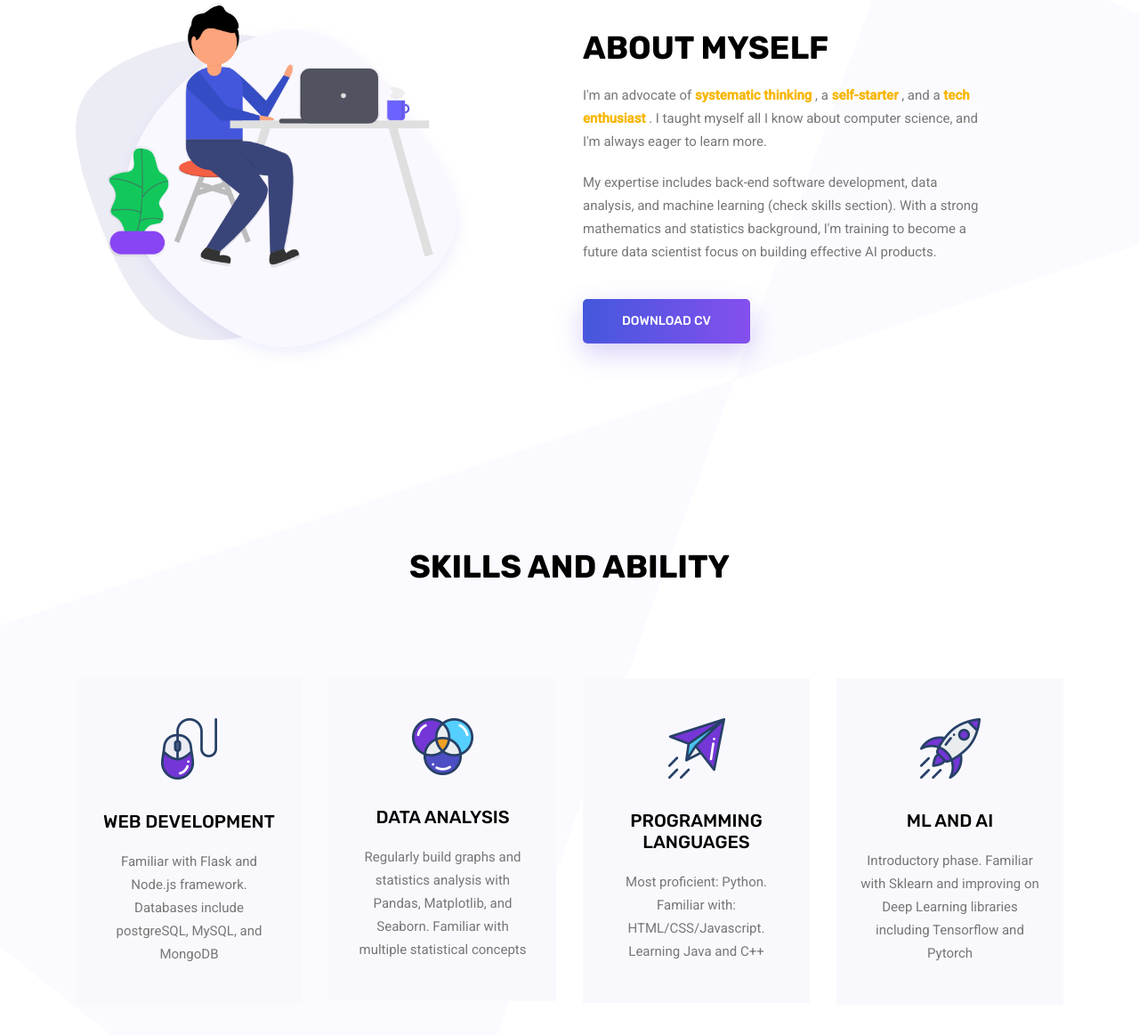
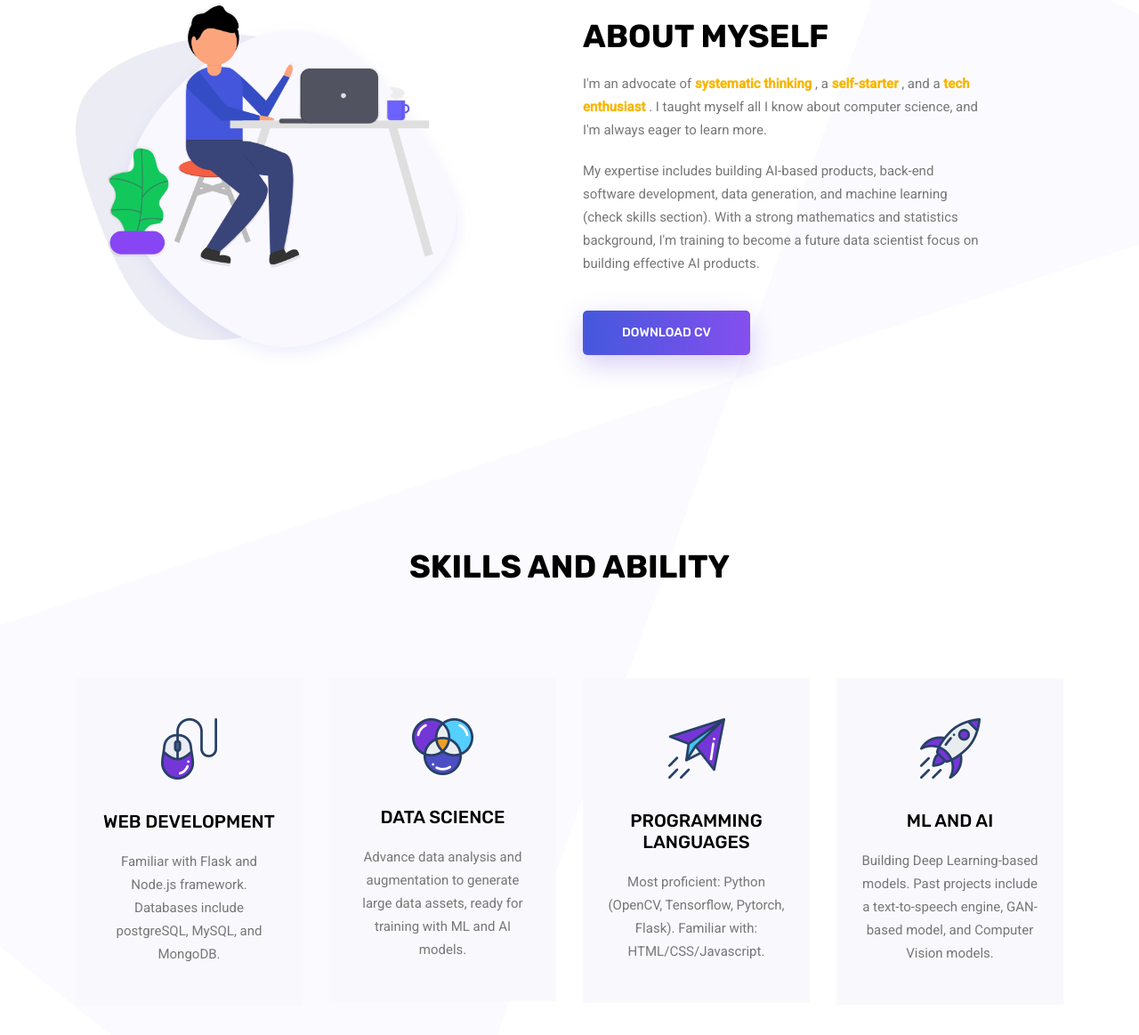
Before and after one commit to attrung/attrung.github.io, a plain HTML site: page index.html in a window 1280 px wide. Shown: the part 826-1989 px from the top of the page at 89% size. Drawn offline with Linux system fonts and the light colour scheme; some packages are replaced by stand-ins of ours.

Commit message:
update as of Aug 2020

```diff
--- a/index.html
+++ b/index.html
@@ -55,10 +55,10 @@
 						<div class="banner_content">
 							<h3 class="text-uppercase">Hell0</h3>
 							<h1 class="text-uppercase">I am Trung Nguyen</h1>
-							<h5 class="text-uppercase"> Back-End Software Engineer <br> and AI Enthusiast</h5>
+							<h5 class="text-uppercase"> Software Engineer <br> AI and Machine Learning <br></h5>
 							<div class="d-flex align-items-center">
 								<a class="primary_btn" href="contact.html"><span> Contact Me</span></a>
-								<a class="primary_btn tr-bg" href="https://drive.google.com/file/d/1KYbBH9t19pLzoxNGkgx08CaidqbVkcIZ/view?usp=sharing" target="_blank"><span>Get CV</span></a>
+								<a class="primary_btn tr-bg" href="https://drive.google.com/file/d/1T0p8QHSlEtcAgkgF9TpSnHzxrJ2xTKq-/view?usp=sharing" target="_blank"><span>Get CV</span></a>
 							</div>
 						</div>
 					</div>
@@ -91,11 +91,11 @@
 							myself all I know about computer science, and I'm always eager to learn more.
 						</p>
 						<p>
-							My expertise includes back-end software development, data analysis, and machine learning
+							My expertise includes building AI-based products, back-end software development, data generation, and machine learning
 							(check skills section). With a strong mathematics and statistics background, I'm training
 							to become a future data scientist focus on building effective AI products.
 						</p>
-						<a class="primary_btn" href="https://drive.google.com/file/d/1KYbBH9t19pLzoxNGkgx08CaidqbVkcIZ/view?usp=sharing" target="_blank"><span>Download CV</span></a>
+						<a class="primary_btn" href="https://drive.google.com/file/d/1T0p8QHSlEtcAgkgF9TpSnHzxrJ2xTKq-/view?usp=sharing" target="_blank"><span>Download CV</span></a>
 					</div>
 				</div>
 			</div>
@@ -120,28 +120,28 @@
 					<div class="feature_item">
 						<img src="img/services/s1.png" alt="">
 						<h4> Web Development </h4>
-						<p> Familiar with Flask and Node.js framework. Databases include postgreSQL, MySQL, and MongoDB </p>
+						<p> Familiar with Flask and Node.js framework. Databases include postgreSQL, MySQL, and MongoDB.               </p>
 					</div>
 				</div>
 				<div class="col-lg-3 col-md-6">
 					<div class="feature_item">
 						<img src="img/services/s2.png" alt="">
-						<h4> Data Analysis </h4>
-						<p> Regularly build graphs and statistics analysis with Pandas, Matplotlib, and Seaborn. Familiar with multiple statistical concepts</p>
+						<h4> Data Science </h4>
+						<p> Advance data analysis and augmentation to generate large data assets, ready for training with ML and AI models. </p>
 					</div>
 				</div>
 				<div class="col-lg-3 col-md-6">
 					<div class="feature_item">
 						<img src="img/services/s3.png" alt="">
 						<h4> Programming languages </h4>
-						<p> Most proficient: Python. Familiar with: HTML/CSS/Javascript. Learning Java and C++ </p>
+						<p> Most proficient: Python (OpenCV, Tensorflow, Pytorch, Flask). Familiar with: HTML/CSS/Javascript.</p>
 					</div>
 				</div>
 				<div class="col-lg-3 col-md-6">
 					<div class="feature_item">
 						<img src="img/services/s4.png" alt="">
 						<h4>ML and AI</h4>
-						<p> Introductory phase. Familiar with Sklearn and improving on Deep Learning libraries including Tensorflow and Pytorch </p>
+						<p> Building Deep Learning-based models. Past projects include a text-to-speech engine, GAN-based model, and Computer Vision models. </p>
 					</div>
 				</div>
 			</div>
@@ -223,7 +223,7 @@
                         <div class="footer_social">
                             <a href="https://www.facebook.com/nguyen.anhtrung.7583" target = "_blank"><i class="fa fa-facebook"></i></a>
                             <a href="https://www.linkedin.com/in/trung-nguyen-464255128/" target = "_blank"><i class="fa fa-linkedin"></i></a>
-                            <a href="https://github.com/Nguyen-ATrung" target = "_blank"><i class="fa fa-github"></i></a>
+                            <a href="https://github.com/attrung" target = "_blank"><i class="fa fa-github"></i></a>
                             <a href="mailto:ngtrung2901@gmail.com" target = "_blank"><i class="fa fa-google"></i></a>
                         </div>
                     </div>
```
Also changed, not shown: contact.html (+2 -2 lines), portfolio.html (+1 -1 lines).
